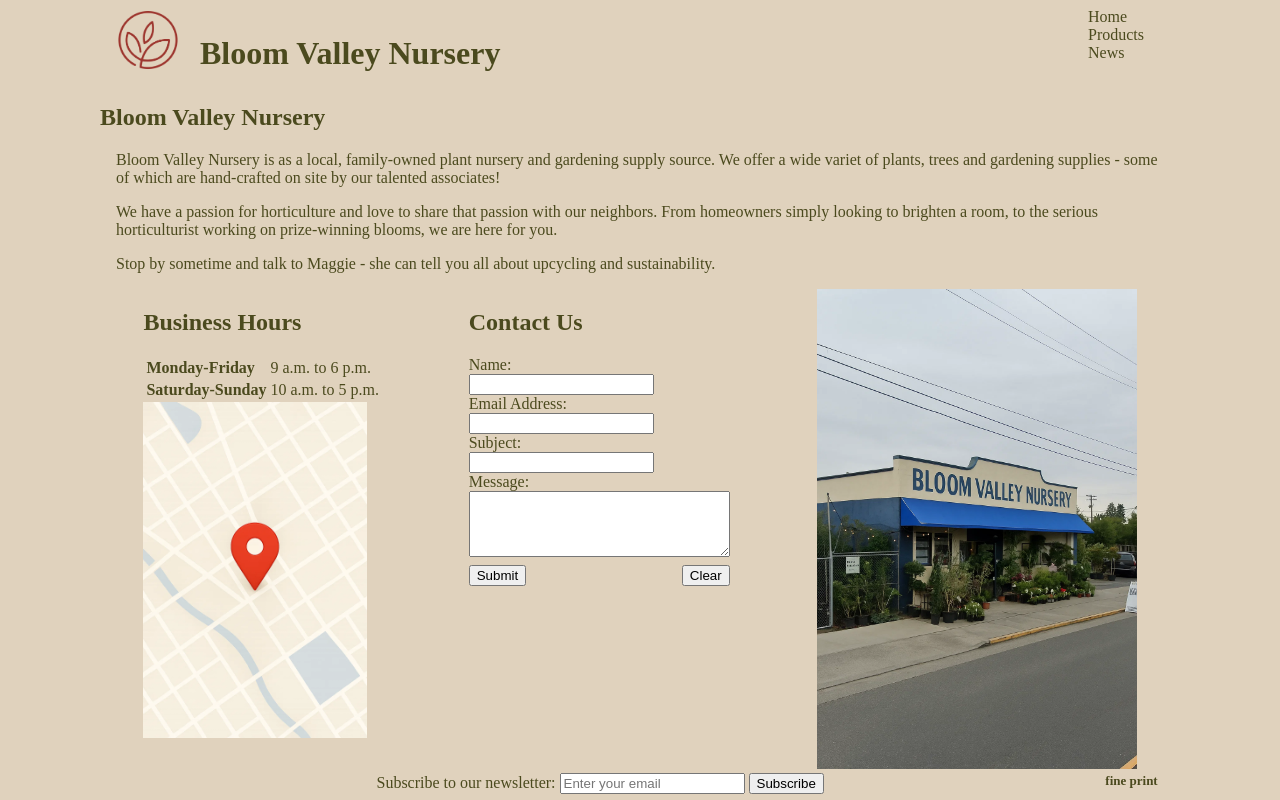
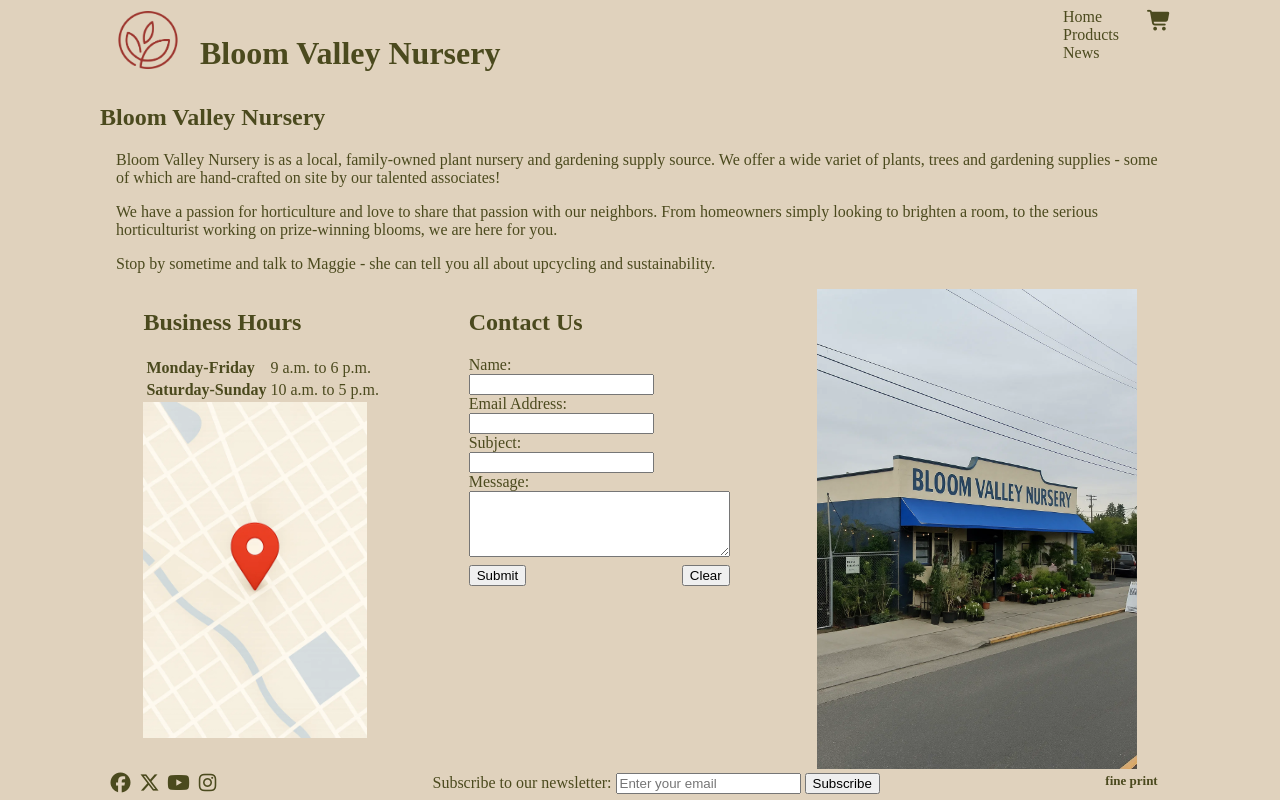
Before and after one commit to Earl-Brown/intro-to-web-dev, a website: page about.html in a window 1280 px wide. Drawn offline with Linux system fonts and the light colour scheme; the site is published under a folder, as on GitHub Pages, so addresses that start at the root find nothing.

Commit message:
Fixed relative paths so github pages will work properly

```diff
--- a/about.html
+++ b/about.html
@@ -9,9 +9,9 @@
   <link rel="stylesheet" href="styles/styles.css" />
   <link rel="stylesheet" href="styles/about.css" />
 
-  <link href="/styles/css/fontawesome.min.css" rel="stylesheet" />
-  <link href="/styles/css/solid.min.css" rel="stylesheet" />
-  <link href="/styles/css/brands.min.css" rel="stylesheet" />
+  <link href="styles/css/fontawesome.min.css" rel="stylesheet" />
+  <link href="styles/css/solid.min.css" rel="stylesheet" />
+  <link href="styles/css/brands.min.css" rel="stylesheet" />
 
 </head>
 
```
Also changed, not shown: gallery.html (+3 -3 lines), index.html (+3 -3 lines), legal.html (+3 -3 lines), news.html (+3 -3 lines).
